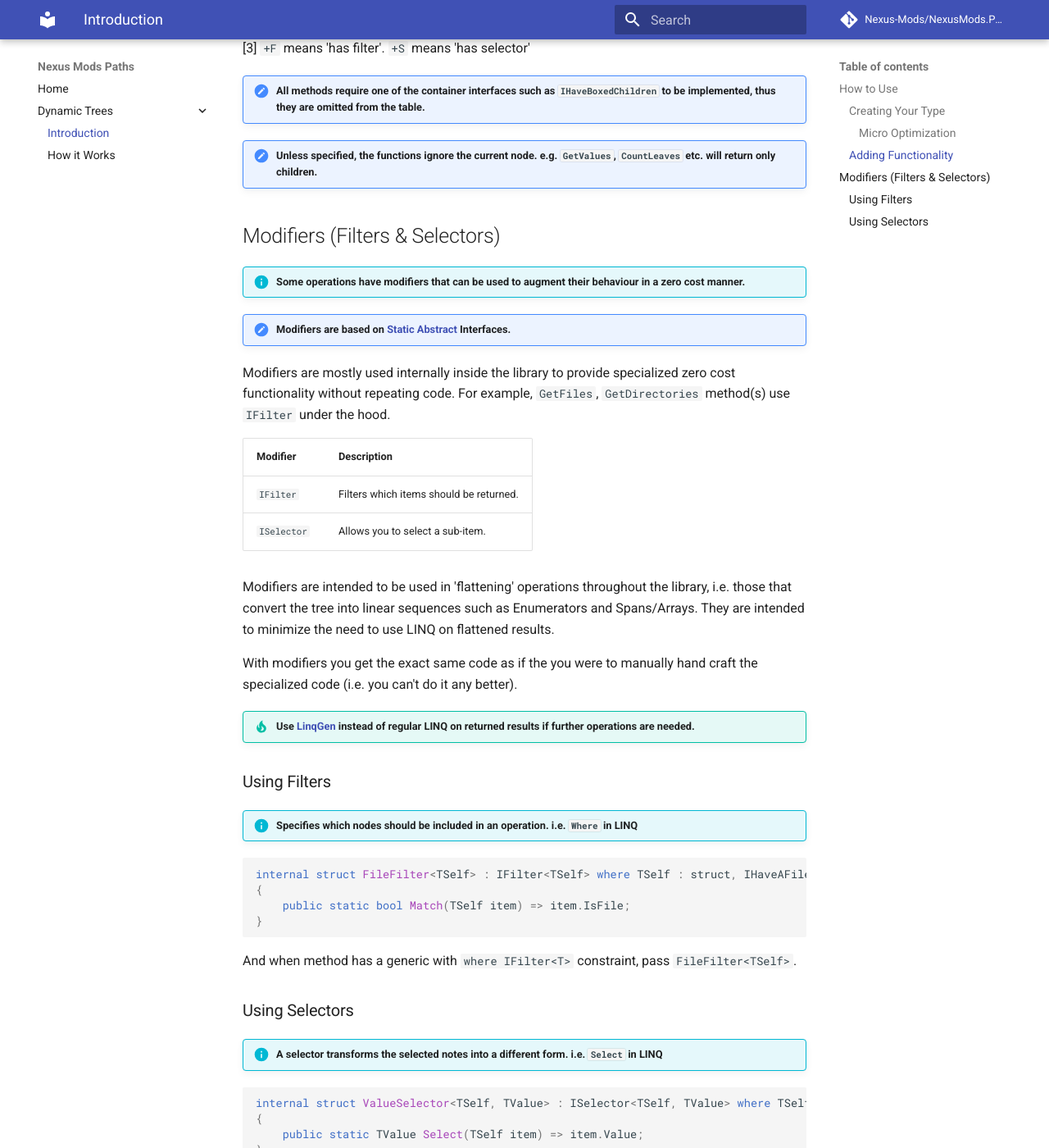
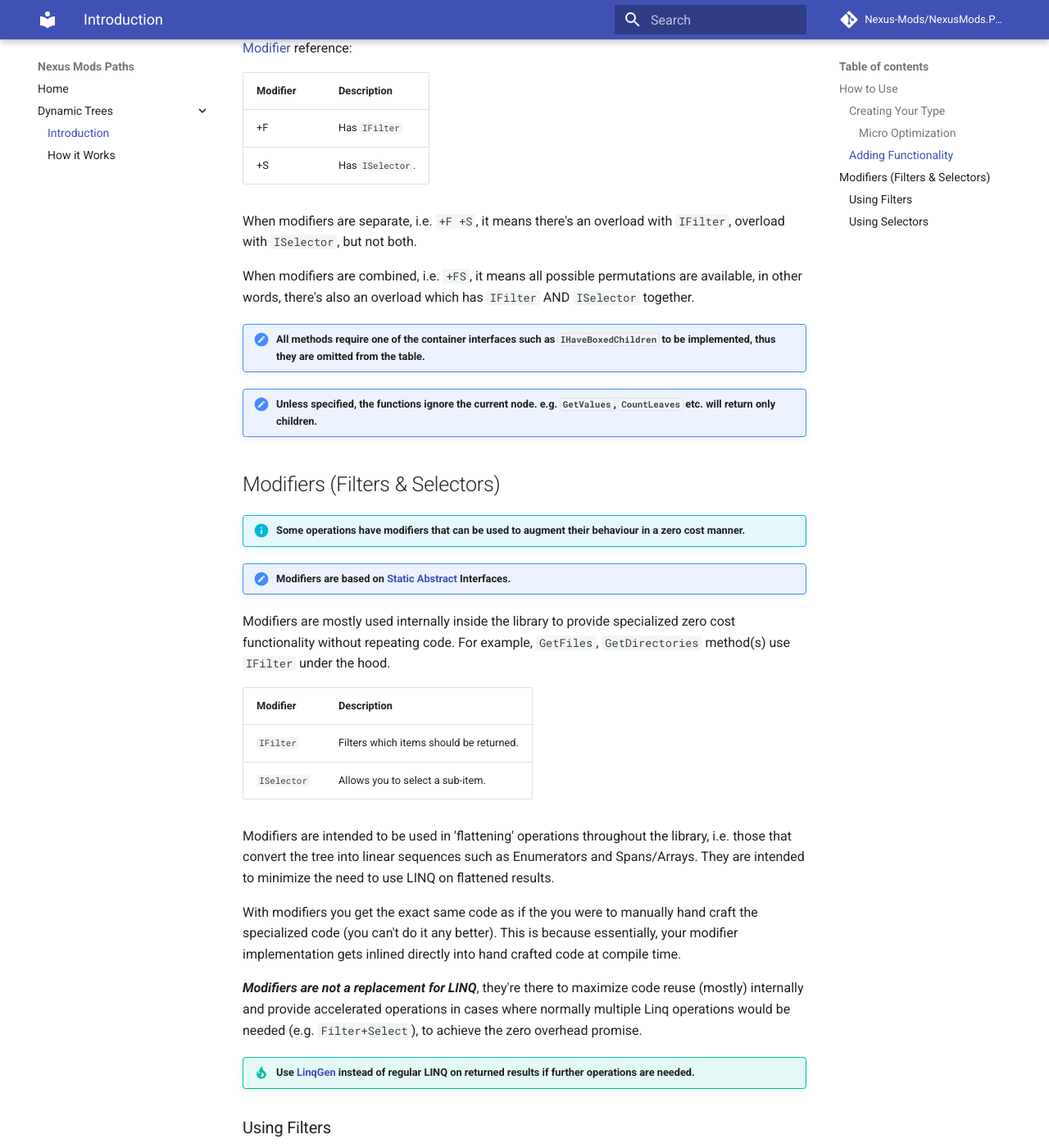
Before and after one commit to Nexus-Mods/NexusMods.Paths, an MkDocs documentation site: the page built from docs/Trees/Introduction.md, in a window 1280 px wide and 1400 px high, scrolled down 5376 px. Shown: the whole window at 82% size. Built offline with MkDocs 1.6.1 and Material for MkDocs 9.7.7, drawn with Linux system fonts in a browser that asks for light colours; comment, search, counter and statistics services are not loaded.

Commit message:
Improved: Modifier docs in Intro

```diff
--- a/docs/Trees/Introduction.md
+++ b/docs/Trees/Introduction.md
@@ -158,7 +158,17 @@ Available Methods:
 
 [2] Method has variants for including and excluding itself (the root).
 
-[3] `+F` means 'has filter'. `+S` means 'has selector'
+[Modifier](#modifiers-filters--selectors) reference:
+
+| Modifier | Description                         |
+|----------|-------------------------------------|
+| +F       | Has `IFilter`                       |
+| +S       | Has `ISelector`.                    |
+
+When modifiers are separate, i.e. `+F +S`, it means there's an overload with `IFilter`, overload with `ISelector`, but not both.
+
+When modifiers are combined, i.e. `+FS`, it means all possible permutations are available, in other words, there's also
+an overload which has `IFilter` AND `ISelector` together.
 
 !!! note "All methods require one of the container interfaces such as `IHaveBoxedChildren` to be implemented, thus they are omitted from the table."
 
@@ -179,11 +189,16 @@ For example, `GetFiles`, `GetDirectories` method(s) use `IFilter` under the hood
 | `ISelector` | Allows you to select a sub-item.        |
 
 Modifiers are intended to be used in 'flattening' operations throughout the library, i.e. those that convert
-the tree into linear sequences such as Enumerators and Spans/Arrays. They are intended to minimize the need to use
-LINQ on flattened results.
+the tree into linear sequences such as Enumerators and Spans/Arrays. They are intended to minimize the need to use LINQ
+on flattened results.
 
-With modifiers you get the exact same code as if the you were to manually hand craft the specialized code (i.e. you can't
-do it any better).
+With modifiers you get the exact same code as if the you were to manually hand craft the specialized code (you can't
+do it any better). This is because essentially, your modifier implementation gets inlined directly into hand crafted
+code at compile time.
+
+***Modifiers are not a replacement for LINQ***, they're there to maximize code reuse (mostly) internally and provide
+accelerated operations in cases where normally multiple Linq operations would be needed (e.g. `Filter+Select`), to achieve
+the zero overhead promise.
 
 !!! tip "Use [LinqGen](https://github.com/cathei/LinqGen) instead of regular LINQ on returned results if further operations are needed."
 
```
